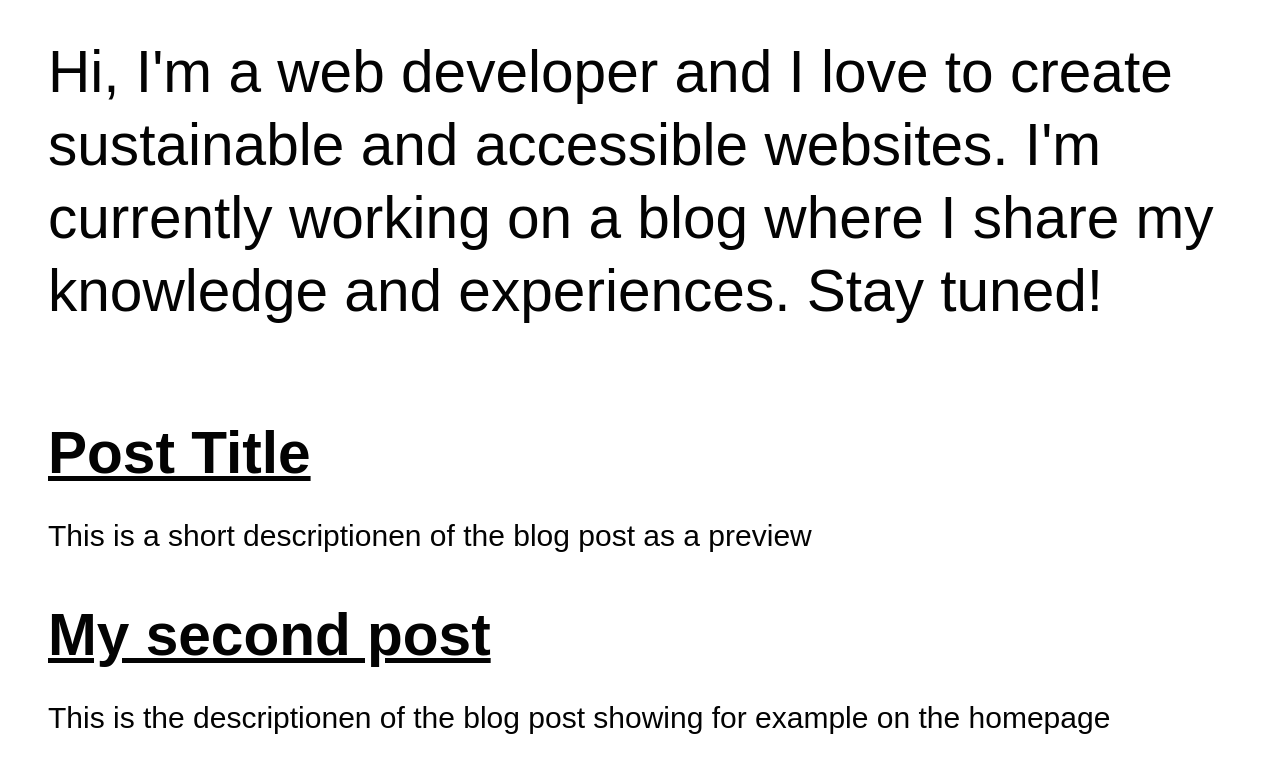
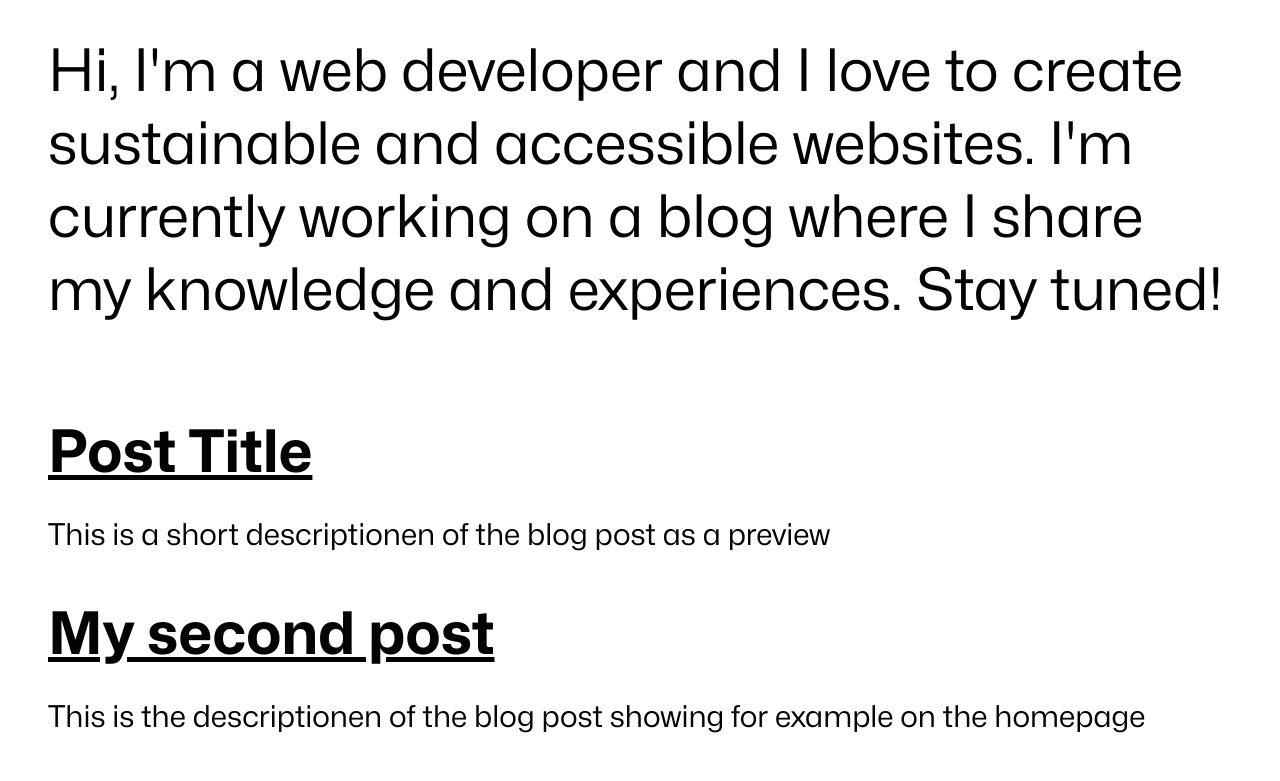
Before and after one commit to joxx/11ty-basics, an Eleventy site: page src/pages/index.njk in a window 1280 px wide. Shown: the part 564-1345 px from the top of the page. Built offline with nearby package versions, Linux system fonts and the light colour scheme; Eleventy itself is replaced by a stand-in of ours; files that its build step writes are made by us from their sources.

Commit message:
add mona sans font

```diff
--- a/src/assets/css/global/fonts.css
+++ b/src/assets/css/global/fonts.css
@@ -0,0 +1,15 @@
+@font-face {
+  font-family: "Mona Sans";
+  src: url("../fonts/Mona-Sans.woff2") format("woff2 supports variations"),
+    url("../fonts/Mona-Sans.woff2") format("woff2-variations");
+  font-weight: 200 900;
+  font-stretch: 75% 125%;
+
+  ascent-override: 91%;
+  font-display: swap;
+  font-family: Mona Sans;
+  font-stretch: 75% 125%;
+  font-weight: 200 900;
+  src: url(../../fonts/Mona-Sans.woff2) format("woff2 supports variations"),
+    url(../../fonts/Mona-Sans.woff2) format("woff2-variations");
+}
--- a/src/assets/css/global/variables.css
+++ b/src/assets/css/global/variables.css
@@ -39,7 +39,7 @@
   --leading-fine: 1.25;
   --leading-standard: 1.5;
   --leading-loose: 1.7;
-  --font-base: sans-serif;
+  --font-base: "Mona Sans", sans-serif;
   --font-regular: 400;
   --font-medium: 500;
   --font-bold: 700;
--- a/src/assets/css/main.css
+++ b/src/assets/css/main.css
@@ -1,4 +1,5 @@
 @import "global/reset.css";
+@import "global/fonts.css";
 @import "global/variables.css";
 @import "global/global-styles.css";
 
```
Also changed, not shown: src/assets/fonts/Mona-Sans.woff2 (added).
